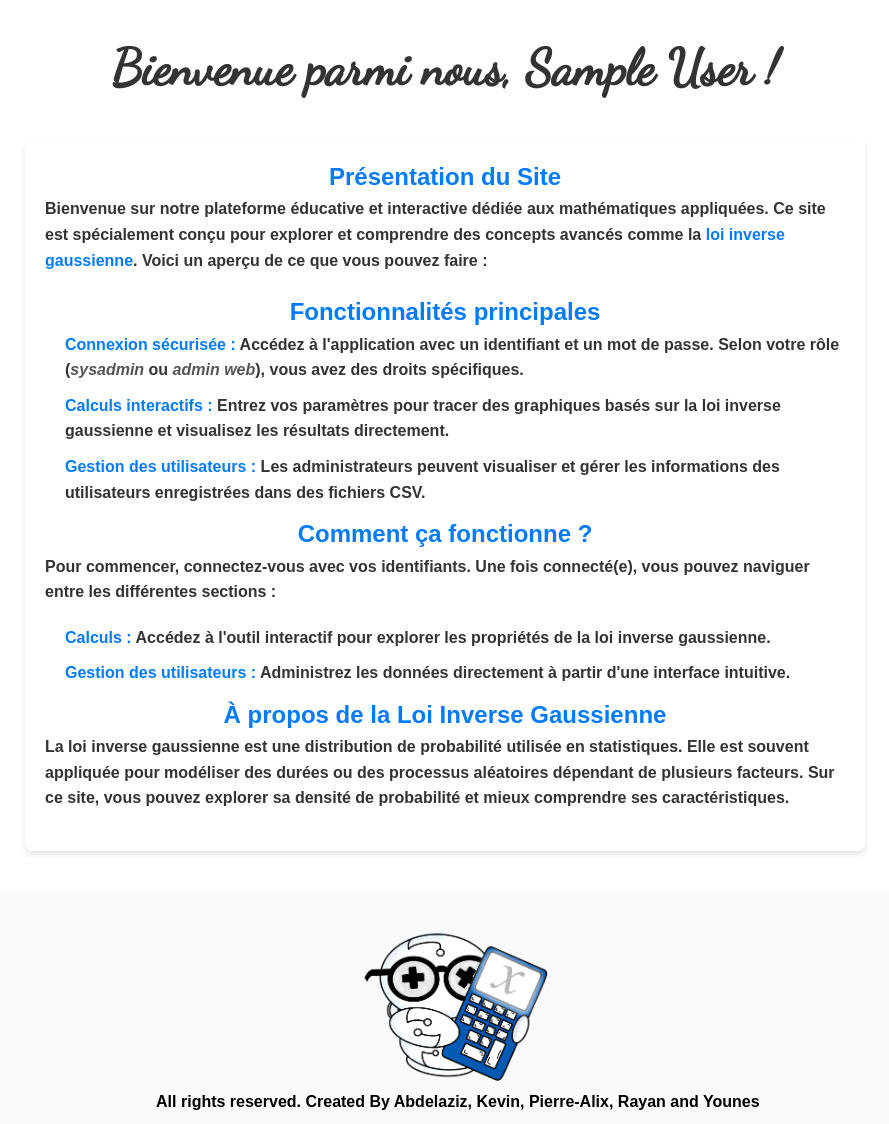
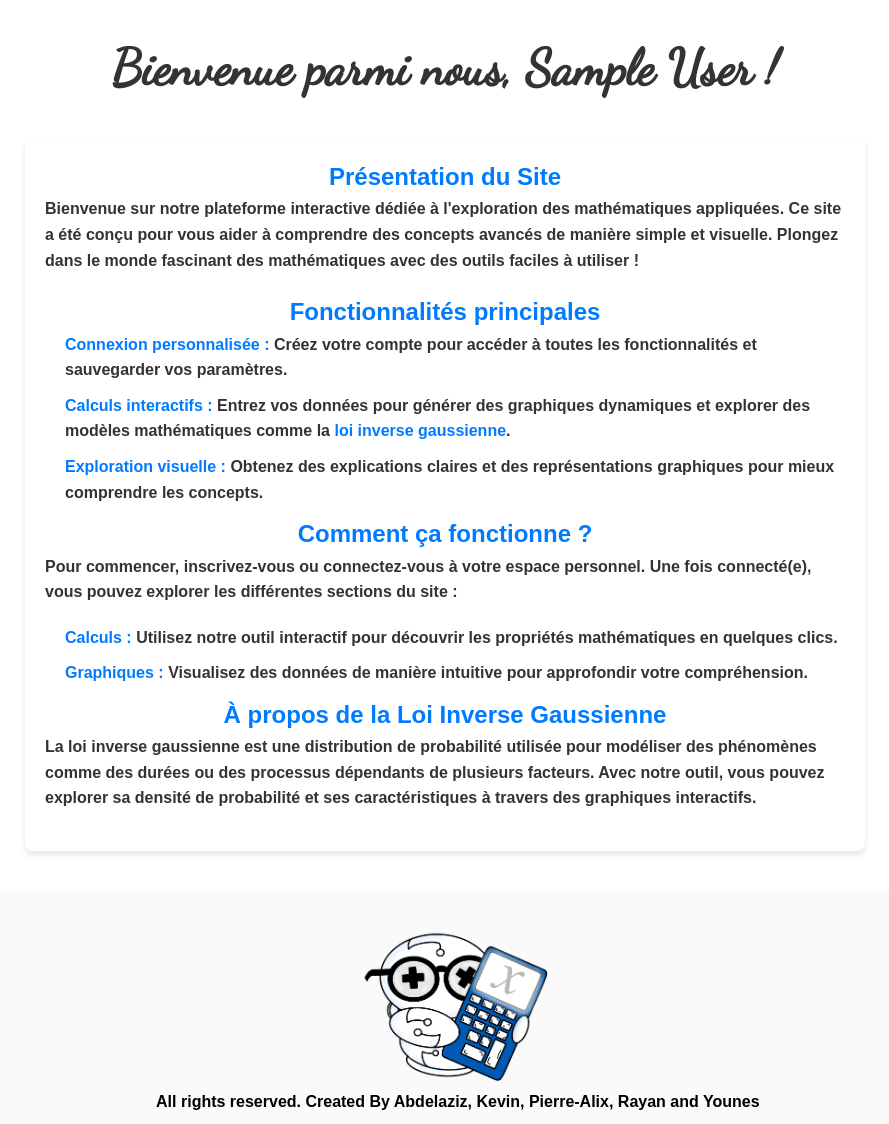
Before and after one commit to RayanSUK/SAE_DEV_APP, a PHP site: page /accueil.php in a window 1280 px wide. Shown: the part 126-1250 px from the top of the page, without its empty margins (195-1084 px from the left). Run offline with PHP 8.4, Linux system fonts and the light colour scheme; the visitor is signed in with stand-in values (Sample User, id 1).

Commit message:
modification de l'explication du site

```diff
--- a/src/siteV2/accueil.php
+++ b/src/siteV2/accueil.php
@@ -34,41 +34,38 @@ if (isset($_SESSION['etat'])) {
     <div class="container">
         <h1>Présentation du Site</h1>
         <p>
-            Bienvenue sur notre plateforme éducative et interactive dédiée aux mathématiques appliquées. Ce site
-            est spécialement conçu pour explorer et comprendre des concepts avancés comme la <strong>loi inverse gaussienne</strong>.
-            Voici un aperçu de ce que vous pouvez faire :
+            Bienvenue sur notre plateforme interactive dédiée à l'exploration des mathématiques appliquées. Ce site
+            a été conçu pour vous aider à comprendre des concepts avancés de manière simple et visuelle. Plongez dans
+            le monde fascinant des mathématiques avec des outils faciles à utiliser !
         </p>
 
         <h2>Fonctionnalités principales</h2>
         <ul>
             <li>
-                <strong>Connexion sécurisée :</strong> Accédez à l'application avec un identifiant et un mot de passe.
-                Selon votre rôle (<em>sysadmin</em> ou <em>admin web</em>), vous avez des droits spécifiques.
+                <strong>Connexion personnalisée :</strong> Créez votre compte pour accéder à toutes les fonctionnalités et sauvegarder vos paramètres.
             </li>
             <li>
-                <strong>Calculs interactifs :</strong> Entrez vos paramètres pour tracer des graphiques basés sur la loi inverse gaussienne
-                et visualisez les résultats directement.
+                <strong>Calculs interactifs :</strong> Entrez vos données pour générer des graphiques dynamiques et explorer des modèles mathématiques comme
+                la <strong>loi inverse gaussienne</strong>.
             </li>
             <li>
-                <strong>Gestion des utilisateurs :</strong> Les administrateurs peuvent visualiser et gérer les informations des utilisateurs
-                enregistrées dans des fichiers CSV.
+                <strong>Exploration visuelle :</strong> Obtenez des explications claires et des représentations graphiques pour mieux comprendre les concepts.
             </li>
         </ul>
 
         <h2>Comment ça fonctionne ?</h2>
         <p>
-            Pour commencer, connectez-vous avec vos identifiants. Une fois connecté(e), vous pouvez naviguer entre les différentes sections :
+            Pour commencer, inscrivez-vous ou connectez-vous à votre espace personnel. Une fois connecté(e), vous pouvez explorer les différentes sections du site :
         </p>
         <ol>
-            <li><strong>Calculs :</strong> Accédez à l'outil interactif pour explorer les propriétés de la loi inverse gaussienne.</li>
-            <li><strong>Gestion des utilisateurs :</strong> Administrez les données directement à partir d'une interface intuitive.</li>
+            <li><strong>Calculs :</strong> Utilisez notre outil interactif pour découvrir les propriétés mathématiques en quelques clics.</li>
+            <li><strong>Graphiques :</strong> Visualisez des données de manière intuitive pour approfondir votre compréhension.</li>
         </ol>
 
         <h2>À propos de la Loi Inverse Gaussienne</h2>
         <p>
-            La loi inverse gaussienne est une distribution de probabilité utilisée en statistiques. Elle est souvent
-            appliquée pour modéliser des durées ou des processus aléatoires dépendant de plusieurs facteurs.
-            Sur ce site, vous pouvez explorer sa densité de probabilité et mieux comprendre ses caractéristiques.
+            La loi inverse gaussienne est une distribution de probabilité utilisée pour modéliser des phénomènes comme des durées ou des processus dépendants
+            de plusieurs facteurs. Avec notre outil, vous pouvez explorer sa densité de probabilité et ses caractéristiques à travers des graphiques interactifs.
         </p>
     </div>
 </section>
```
